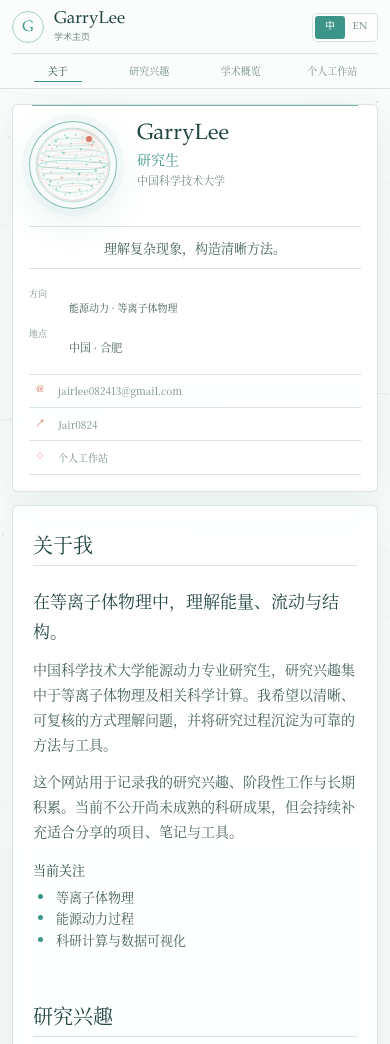
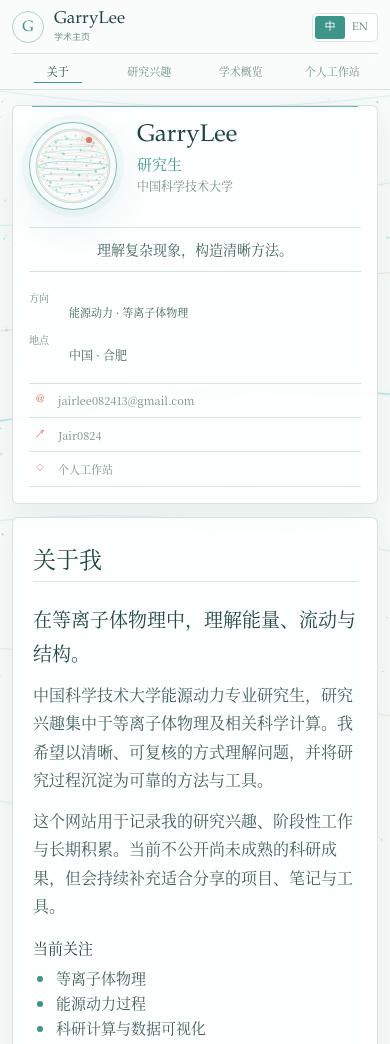
Before and after one commit to Jair0824/Jair0824.github.io, a website: page index.html in a window 390 px wide. Shown: the top 1044 px of the page. Drawn offline with Linux system fonts and the light colour scheme.

Commit message:
Increase typography and reveal plasma flow background

```diff
--- a/assets/site.js
+++ b/assets/site.js
@@ -450,7 +450,7 @@ function initializePlasmaBackground(config) {
   const motionEnabled = config.motionEnabled !== false && !reducedMotion;
   const primary = colorToRgb(config.primaryColor, [117, 214, 197]);
   const secondary = colorToRgb(config.secondaryColor, [242, 152, 127]);
-  const density = Math.max(50, Math.min(240, Number(config.particleDensity) || 120));
+  const density = Math.max(70, Math.min(280, Number(config.particleDensity) || 180));
   const speed = Math.max(0.2, Math.min(1.2, Number(config.flowSpeed) || 0.55));
   let width = 0;
   let height = 0;
@@ -462,9 +462,9 @@ function initializePlasmaBackground(config) {
   function resetParticle(particle, randomizeX = true) {
     particle.x = randomizeX ? Math.random() * width : -8;
     particle.y = Math.random() * height;
-    particle.radius = 0.35 + Math.random() * 0.75;
+    particle.radius = 0.5 + Math.random() * 1.1;
     particle.color = Math.random() > 0.24 ? primary : secondary;
-    particle.alpha = 0.1 + Math.random() * 0.2;
+    particle.alpha = 0.18 + Math.random() * 0.24;
     particle.drift = Math.random() * Math.PI * 2;
   }
 
@@ -481,8 +481,8 @@ function initializePlasmaBackground(config) {
     stars = Array.from({ length: Math.max(55, Math.min(170, starCount)) }, () => ({
       x: Math.random() * width,
       y: Math.random() * height,
-      radius: 0.28 + Math.random() * 0.72,
-      alpha: 0.07 + Math.random() * 0.23,
+      radius: 0.35 + Math.random() * 0.8,
+      alpha: 0.11 + Math.random() * 0.3,
       phase: Math.random() * Math.PI * 2
     }));
     const count = Math.round(density * (width < 700 ? 0.55 : 1));
@@ -514,8 +514,11 @@ function initializePlasmaBackground(config) {
     context.save();
     for (let line = 0; line < 7; line += 1) {
       const color = line === 2 || line === 5 ? secondary : primary;
-      context.strokeStyle = `rgba(${color.join(', ')}, ${line === 3 ? 0.21 : 0.11})`;
-      context.lineWidth = line === 3 ? 0.9 : 0.55;
+      const lineAlpha = line === 3 ? 0.42 : (line === 2 || line === 5 ? 0.3 : 0.23);
+      context.strokeStyle = `rgba(${color.join(', ')}, ${lineAlpha})`;
+      context.lineWidth = line === 3 ? 1.35 : 0.85;
+      context.shadowBlur = line === 2 || line === 5 ? 8 : 4;
+      context.shadowColor = `rgba(${color.join(', ')}, ${lineAlpha * 0.72})`;
       context.beginPath();
       for (let x = -16; x <= width + 16; x += 13) {
         const baseline = height * (0.08 + line * 0.145);
@@ -527,18 +530,25 @@ function initializePlasmaBackground(config) {
       }
       context.stroke();
     }
+    context.shadowBlur = 0;
     context.restore();
   }
 
   function drawParticles(time, delta, move) {
     particles.forEach((particle) => {
+      const angle = fieldAngle(particle.x, particle.y, time) + Math.sin(particle.drift + time * 0.0001) * 0.12;
       if (move) {
-        const angle = fieldAngle(particle.x, particle.y, time) + Math.sin(particle.drift + time * 0.0001) * 0.12;
         particle.x += (Math.cos(angle) * 0.26 + 0.29) * speed * delta * 0.055;
         particle.y += Math.sin(angle) * 0.24 * speed * delta * 0.055;
         if (particle.x > width + 10 || particle.y < -10 || particle.y > height + 10) resetParticle(particle, false);
       }
       context.fillStyle = `rgba(${particle.color.join(', ')}, ${particle.alpha})`;
+      context.strokeStyle = `rgba(${particle.color.join(', ')}, ${particle.alpha * 0.72})`;
+      context.lineWidth = Math.max(0.55, particle.radius * 0.72);
+      context.beginPath();
+      context.moveTo(particle.x, particle.y);
+      context.lineTo(particle.x - Math.cos(angle) * 5, particle.y - Math.sin(angle) * 5);
+      context.stroke();
       context.beginPath();
       context.arc(particle.x, particle.y, particle.radius, 0, Math.PI * 2);
       context.fill();
--- a/assets/styles.css
+++ b/assets/styles.css
@@ -1,6 +1,6 @@
 :root {
   --bg: #f7fbfa;
-  --panel: rgb(255 255 255 / 0.82);
+  --panel: rgb(255 255 255 / 0.76);
   --panel-strong: #ffffff;
   --surface: #edf6f3;
   --ink: #214541;
@@ -18,7 +18,7 @@
   color: var(--ink);
   background: var(--bg);
   font-family: var(--serif-cn);
-  font-size: 16px;
+  font-size: 17px;
   font-synthesis: none;
   font-weight: 400;
   letter-spacing: 0;
@@ -110,11 +110,13 @@ address {
 
 .plasma-background {
   z-index: 0;
+  opacity: 0.96;
+  mix-blend-mode: multiply;
 }
 
 .background-shade {
   z-index: 1;
-  background: rgb(255 255 255 / 0.12);
+  background: rgb(255 255 255 / 0.03);
 }
 
 body > header,
@@ -147,7 +149,7 @@ body > noscript {
   top: 0;
   z-index: 20;
   border-bottom: 1px solid var(--line);
-  background: rgb(250 253 252 / 0.9);
+  background: rgb(250 253 252 / 0.78);
   backdrop-filter: blur(16px);
 }
 
@@ -213,7 +215,7 @@ body > noscript {
 
 .site-nav {
   gap: 24px;
-  font-size: 13px;
+  font-size: 14px;
   line-height: 1;
 }
 
@@ -267,7 +269,7 @@ body > noscript {
   color: var(--muted);
   background: transparent;
   font-family: var(--serif-display);
-  font-size: 10px;
+  font-size: 11px;
   line-height: 1;
 }
 
@@ -288,7 +290,7 @@ body > noscript {
 .content-panel {
   border: 1px solid var(--line);
   border-radius: 6px;
-  background: rgb(255 255 255 / 0.88);
+  background: rgb(255 255 255 / 0.76);
   box-shadow: 0 10px 34px rgb(40 79 72 / 0.075);
   backdrop-filter: blur(10px);
 }
@@ -357,7 +359,7 @@ body > noscript {
   margin-bottom: 3px;
   color: var(--ink);
   font-family: var(--serif-display);
-  font-size: 27px;
+  font-size: 29px;
   line-height: 1.2;
   text-align: center;
 }
@@ -370,12 +372,12 @@ body > noscript {
 
 .identity-role {
   color: var(--accent);
-  font-size: 14px;
+  font-size: 15px;
 }
 
 .identity-affiliation {
   color: var(--muted);
-  font-size: 12px;
+  font-size: 13px;
   line-height: 1.5;
 }
 
@@ -385,7 +387,7 @@ body > noscript {
   border-top: 1px solid var(--line);
   border-bottom: 1px solid var(--line);
   color: var(--text);
-  font-size: 13px;
+  font-size: 14px;
   line-height: 1.65;
   text-align: center;
 }
@@ -401,14 +403,14 @@ body > noscript {
 
 .identity-meta dt {
   color: var(--muted);
-  font-size: 9px;
+  font-size: 10px;
   line-height: 1.3;
 }
 
 .identity-meta dd {
   min-width: 0;
   color: var(--text);
-  font-size: 11px;
+  font-size: 12px;
   line-height: 1.55;
 }
 
@@ -416,7 +418,7 @@ body > noscript {
   display: block;
   width: 100%;
   overflow: visible;
-  font-size: 10px;
+  font-size: 11px;
   white-space: nowrap;
 }
 
@@ -435,7 +437,7 @@ body > noscript {
   padding-block: 9px;
   border-bottom: 1px solid var(--line);
   color: var(--muted);
-  font-size: 11px;
+  font-size: 12px;
   line-height: 1.35;
   transition: color 160ms ease, padding-left 160ms ease;
 }
@@ -466,7 +468,7 @@ body > noscript {
   border-top: 1px solid var(--line);
   border-bottom: 1px solid var(--line);
   color: var(--text);
-  font-size: 11px;
+  font-size: 12px;
 }
 
 .availability-status i {
@@ -514,7 +516,7 @@ body > noscript {
   margin-bottom: 0;
   color: var(--ink);
   font-family: var(--serif-cn);
-  font-size: 25px;
+  font-size: 28px;
   line-height: 1.35;
 }
 
@@ -523,7 +525,7 @@ body > noscript {
   max-width: none;
   margin-bottom: 12px;
   color: var(--text);
-  font-size: 14px;
+  font-size: 16px;
   line-height: 1.78;
 }
 
@@ -531,7 +533,7 @@ body > noscript {
   max-width: none;
   margin-bottom: 12px;
   color: var(--ink);
-  font-size: 17px;
+  font-size: 20px;
   line-height: 1.75;
   white-space: pre-line;
 }
@@ -540,7 +542,7 @@ body > noscript {
   margin-top: 0;
   margin-bottom: 13px !important;
   color: var(--muted) !important;
-  font-size: 12px !important;
+  font-size: 14px !important;
 }
 
 .focus-strip {
@@ -553,7 +555,7 @@ body > noscript {
 .focus-strip h3 {
   margin: 0 0 5px;
   color: var(--ink);
-  font-size: 13px;
+  font-size: 15px;
 }
 
 .focus-strip ul {
@@ -566,7 +568,7 @@ body > noscript {
 .focus-strip li {
   padding-left: 1px;
   color: var(--text);
-  font-size: 13px;
+  font-size: 15px;
   line-height: 1.65;
 }
 
@@ -592,7 +594,7 @@ body > noscript {
   display: inline;
   margin-bottom: 0;
   color: var(--ink);
-  font-size: 14px;
+  font-size: 16px;
   line-height: 1.7;
 }
 
@@ -605,7 +607,7 @@ body > noscript {
   display: inline;
   margin-bottom: 0;
   color: var(--text);
-  font-size: 13px;
+  font-size: 15px;
   line-height: 1.7;
 }
 
@@ -631,7 +633,7 @@ body > noscript {
 .timeline-item p {
   margin-bottom: 0;
   color: var(--text);
-  font-size: 13px;
+  font-size: 15px;
   line-height: 1.7;
 }
 
@@ -654,7 +656,7 @@ body > noscript {
 .editorial-note p {
   margin-bottom: 0;
   color: var(--muted);
-  font-size: 12px;
+  font-size: 14px;
   line-height: 1.75;
 }
 
@@ -681,7 +683,7 @@ body > noscript {
   padding: 8px 0 5px;
   border-bottom: 1px solid var(--accent);
   color: var(--ink);
-  font-size: 13px;
+  font-size: 15px;
   line-height: 1.4;
   transition: color 160ms ease, gap 160ms ease;
 }
@@ -722,14 +724,14 @@ body > noscript {
   min-height: 0;
   margin: 0 0 2px;
   color: var(--ink);
-  font-size: 14px;
+  font-size: 16px;
   line-height: 1.55;
 }
 
 .service-card p {
   margin-bottom: 0;
   color: var(--text);
-  font-size: 13px;
+  font-size: 15px;
   line-height: 1.7;
 }
 
@@ -782,7 +784,7 @@ body > noscript {
   gap: 12px;
   color: var(--muted);
   font-family: var(--serif-display);
-  font-size: 8px;
+  font-size: 9px;
 }
 
 .project-preview-center {
@@ -808,20 +810,20 @@ body > noscript {
 .project-status {
   margin-bottom: 7px;
   color: var(--accent);
-  font-size: 10px;
+  font-size: 11px;
 }
 
 .project-copy h3 {
   margin-bottom: 11px;
   color: var(--ink);
-  font-size: 20px;
+  font-size: 22px;
   line-height: 1.45;
 }
 
 .project-summary {
   margin-bottom: 14px;
   color: var(--text);
-  font-size: 13px;
+  font-size: 15px;
   line-height: 1.8;
 }
 
@@ -837,13 +839,13 @@ body > noscript {
   border: 1px solid var(--line);
   border-radius: 3px;
   color: var(--muted);
-  font-size: 9px;
+  font-size: 10px;
   line-height: 1.5;
 }
 
 .project-link {
   color: var(--coral);
-  font-size: 12px;
+  font-size: 13px;
   border-bottom: 1px solid rgb(215 122 104 / 0.42);
 }
 
@@ -872,13 +874,13 @@ body > noscript {
 .process-list h3 {
   margin-bottom: 3px;
   color: var(--ink);
-  font-size: 14px;
+  font-size: 16px;
 }
 
 .process-list p {
   margin-bottom: 0;
   color: var(--muted);
-  font-size: 12px;
+  font-size: 14px;
   line-height: 1.7;
 }
 
@@ -901,7 +903,7 @@ body > noscript {
   margin-bottom: 0;
   padding-block: 12px;
   border-bottom: 1px solid var(--line);
-  font-size: 12px;
+  font-size: 14px;
 }
 
 .contact-list span {
@@ -933,7 +935,7 @@ body > noscript {
   padding-inline: 16px;
   border-top: 1px solid var(--line);
   color: var(--muted);
-  font-size: 10px;
+  font-size: 11px;
 }
 
 .footer-inner span:nth-child(2) {
@@ -1068,7 +1070,7 @@ body > noscript {
     min-width: 0;
     padding: 12px 4px;
     overflow: hidden;
-    font-size: 10px;
+    font-size: 11px;
     text-align: center;
     text-overflow: ellipsis;
   }
@@ -1117,7 +1119,7 @@ body > noscript {
   .identity-panel h1 {
     align-self: end;
     margin-bottom: 0;
-    font-size: 25px;
+    font-size: 27px;
   }
 
   .identity-role,
@@ -1151,7 +1153,7 @@ body > noscript {
     padding: 9px 5px;
     border-right: 1px solid var(--line);
     border-bottom: 0;
-    font-size: 9px;
+    font-size: 11px;
   }
 
   .identity-links a:last-child {
@@ -1171,16 +1173,16 @@ body > noscript {
   }
 
   .block-heading h2 {
-    font-size: 20px;
+    font-size: 23px;
   }
 
   .content-block .lead {
-    font-size: 17px;
+    font-size: 19px;
   }
 
   .content-block > p,
   .workstation-copy > p {
-    font-size: 14px;
+    font-size: 16px;
   }
 
   .focus-strip {
@@ -1228,11 +1230,11 @@ body > noscript {
   }
 
   .identity-panel h1 {
-    font-size: 22px;
+    font-size: 24px;
   }
 
   .identity-affiliation {
-    font-size: 11px;
+    font-size: 12px;
   }
 
   .identity-links {
@@ -1244,7 +1246,7 @@ body > noscript {
     padding-inline: 0;
     border-right: 0;
     border-bottom: 1px solid var(--line);
-    font-size: 10px;
+    font-size: 11px;
   }
 
   .contact-list a,
--- a/content/site.json
+++ b/content/site.json
@@ -8,7 +8,7 @@
   },
   "visual": {
     "motionEnabled": true,
-    "particleDensity": 120,
+    "particleDensity": 190,
     "flowSpeed": 0.55,
     "primaryColor": "#69bfb1",
     "secondaryColor": "#eaa18e"
```
